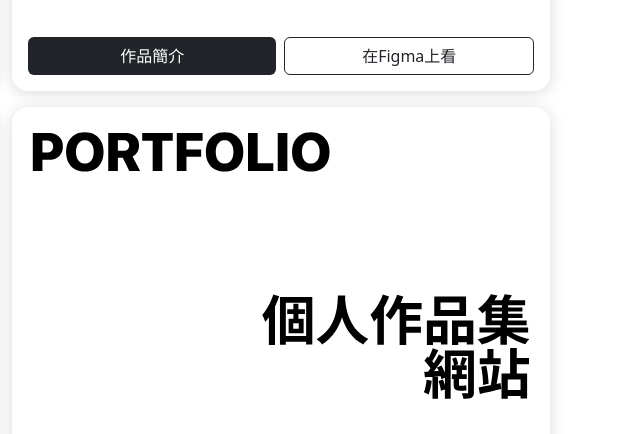
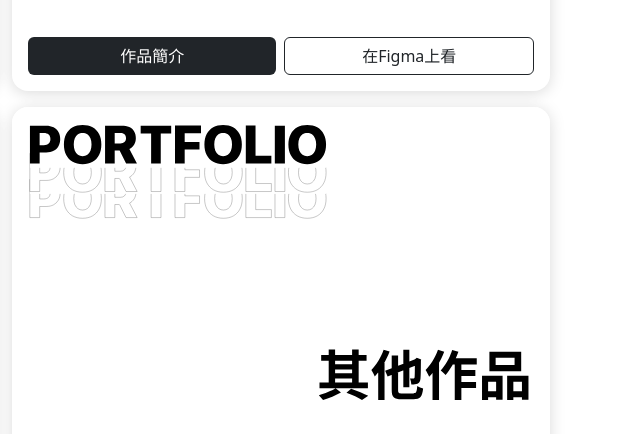
Before and after one commit to chrischen0620/portfolio, a website: page index.html in a window 1280 px wide. Shown: the part 646-1080 px from the top of the page, 636-1280 px from the left. Drawn offline with nearby package versions, Linux system fonts and the light colour scheme.

Commit message:
新增圖片0_cover

```diff
--- a/index.html
+++ b/index.html
@@ -115,7 +115,7 @@
             <!--作品4卡片-->
             <div class="col">
                 <div class="card h-100 rounded-4 border-0 shadow-sm">
-                    <img src="img/４_cover.svg" class="card-img-top rounded-top-4" alt="project3">
+                    <img src="img/0_cover.svg" class="card-img-top rounded-top-4" alt="project3">
                     <div class="card-body d-flex px-3 flex-column justify-content-between gap-3">
                         <div>
                             <h5 class="card-title fw-bold">其他介面設計</h5>
```
Also changed, not shown: img/0_cover.svg (added).
